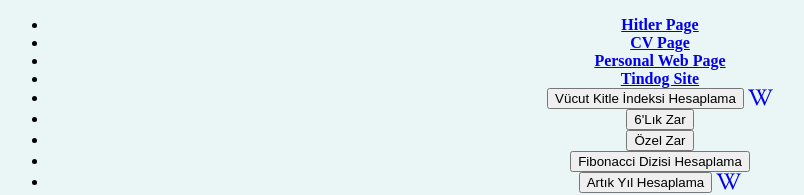
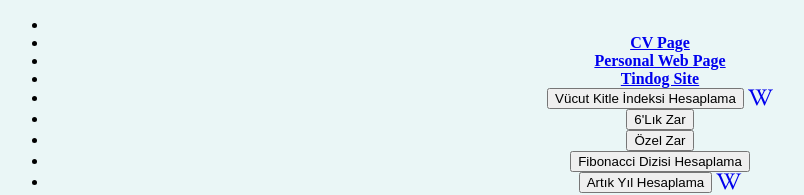
Before and after one commit to Ruickof/cv, a plain HTML site: page index.html in a window 1280 px wide. Shown: the top 195 px of the page, without its empty margins (0-804 px from the left). Drawn offline with Linux system fonts and the light colour scheme.

Commit message:
Update index.html

```diff
--- a/index.html
+++ b/index.html
@@ -13,7 +13,7 @@
       <div class="container">
         <ul class="myUL">
           <li>
-            <a href="hit/hittler.html"><b> Hitler Page </b></a>
+
           </li>
           <li>
             <a href="cv/mycv.html"><b>CV Page</b></a>
```
